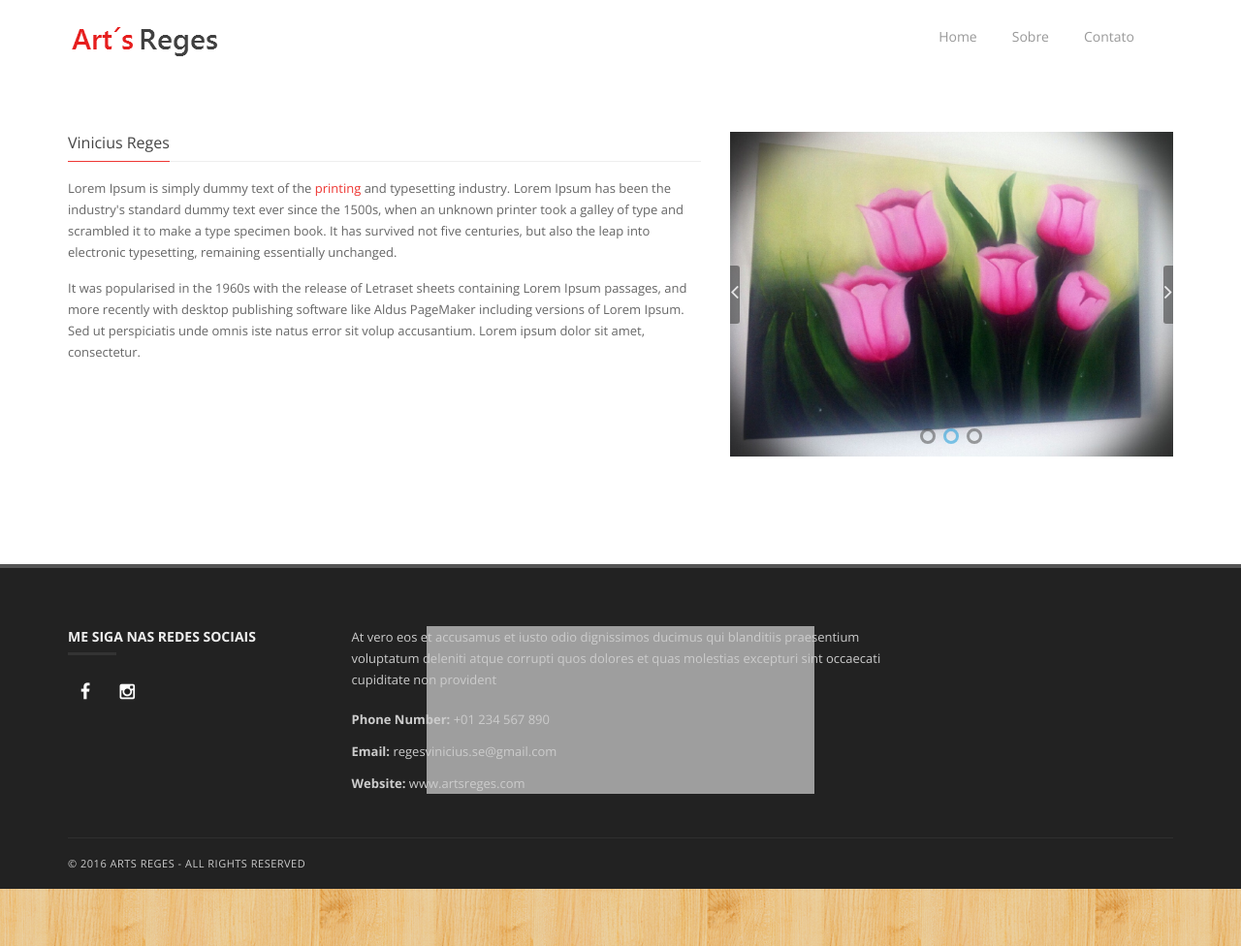
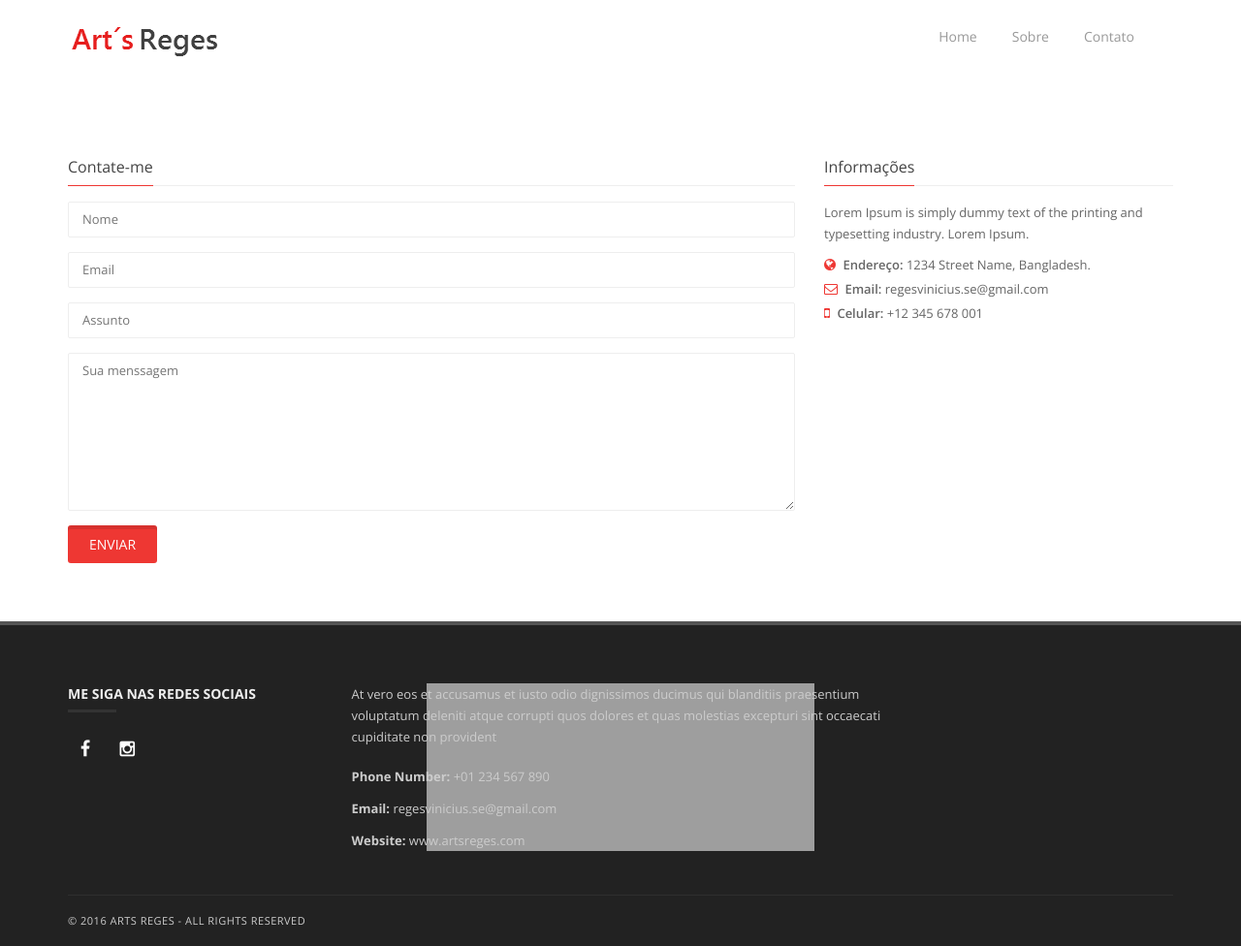
Before and after one commit to ArtsRegis/artsregis.github.io, a Jekyll site: the page contato.html, which Jekyll copies as it is, in a window 1280 px wide and 976 px high. Shown: the whole window at 97% size. Built offline with Jekyll 4.4.1, drawn with Linux system fonts in a browser that asks for light colours.

Commit message:
Correções de nomeclatura nas páginas

```diff
--- a/about.html
+++ b/contato.html
@@ -22,7 +22,7 @@
 <!-- CSS  -->
 <link rel="stylesheet" href="http://artreges.com/asset/css/bootstrap.min.css" type="text/css" media="screen">
 <link rel="stylesheet" href="css/font-awesome.min.css" type="text/css" media="screen">
-<link rel="stylesheet" type="text/css" href="http://artreges.com/css/slicknav.css" media="screen">
+<link rel="stylesheet" type="text/css" href="{{ site.baseurl }}{{ site.baseurl }}{{ site.baseurl }}css/slicknav.css" media="screen">
 <link rel="stylesheet" type="text/css" href="http://artreges.com/css/style.css" media="screen">
 <link rel="stylesheet" type="text/css" href="http://artreges.com/css/responsive.css" media="screen">
 <link rel="stylesheet" type="text/css" href="http://artreges.com/css/colors/red.css" title="red" media="screen" />
@@ -44,6 +44,7 @@
 <script type="text/javascript" src="http://artreges.com/js/jquery.nicescroll.min.js"></script>
 <script type="text/javascript" src="http://artreges.com/js/jquery.parallax.js"></script>
 <script type="text/javascript" src="http://artreges.com/js/jquery.slicknav.js"></script>
+
 
   <!--[if IE 8]><script src="http://html5shiv.googlecode.com/svn/trunk/html5.js"></script><![endif]-->
   <!--[if lt IE 9]><script src="http://html5shiv.googlecode.com/svn/trunk/html5.js"></script><![endif]-->
@@ -68,69 +69,100 @@
               <i class="fa fa-bars"></i>
             </button>
             <!-- End Toggle Nav Link For Mobiles -->
-            <a class="navbar-brand" href="http://artreges.com/index.html"><img alt="" src="http://artreges.com/images/art-reges.png"></a>
+            <a class="navbar-brand" href="home.html"><img alt="" src="http://artreges.com/images/art-reges.png"></a>
           </div>
           <div class="navbar-collapse collapse">
 
             <!-- Start Navigation List -->
 			<ul class="nav navbar-nav navbar-right">
-				<li><a href="http://artreges.com/index.html">Home</a></li>
-				<li><a href="http://artreges.com/about.html">Sobre</a></li>
-				<li><a href="http://artreges.com/contact.html">Contato</a></li>
+				<li><a href="http://artreges.com/home.html">Home</a></li>
+				<li><a href="http://artreges.com/sobre.html">Sobre</a></li>
+				<li><a href="http://artreges.com/contato.html">Contato</a></li>
 			</ul>
+            <!-- End Navigation List -->
 
           </div>
         </div>
 
         <!-- Mobile Menu Start -->
-		<ul class="wpb-mobile-menu">
-			<li><a href="http://artreges.com/index.html">Home</a></li>
-			<li><a href="http://artreges.com/about.html">Sobre</a></li>
-			<li><a href="http://artreges.com/contact.html">Contato</a></li>
-		</ul>
+        <ul class="wpb-mobile-menu">
+          	<li><a href="http://artreges.com/home.html">Home</a></li>
+			<li><a href="http://artreges.com/sobre.html">Sobre</a></li>
+			<li><a href="http://artreges.com/contato.html">Contato</a></li>
+        </ul>
 
       </div>
-      <!-- End Header ( Logo & Naviagtion ) -->
 
     </header>
+    <!-- End Header -->
 
     <!-- Start Content -->
     <div id="content">
       <div class="container">
-        <div class="page-content">
 
+      	<div class="hr1" style="margin-bottom:100px;"></div>
 
-          <div class="row">
+        <div class="row">
 
-            <div class="col-md-7">
+          <div class="col-md-8">
 
-              <!-- Classic Heading -->
-              <h4 class="classic-title"><span>Vinicius Reges</span></h4>
+            <!-- Classic Heading -->
+            <h4 class="classic-title"><span>Contate-me</span></h4>
 
-              <!-- Some Text -->
-              <p>Lorem Ipsum is simply dummy text of the <a title="Simple Tooltip" href="#" class="itl-tooltip" data-placement="top">printing</a> and typesetting industry. Lorem Ipsum has been the industry's standard dummy text ever since the 1500s, when an unknown printer took a galley of type and scrambled it to make a type specimen book. It has survived not five centuries, but also the leap into electronic typesetting, remaining essentially unchanged.</p>
-              <p>It was popularised in the 1960s with the release of Letraset sheets containing Lorem Ipsum passages, and more recently with desktop publishing software like Aldus PageMaker including versions of Lorem Ipsum. Sed ut perspiciatis unde omnis iste natus error sit volup accusantium. Lorem ipsum dolor sit amet, consectetur.</p>
+            <!-- Start Contact Form -->
+            <form role="form" action="http://formspree.io/regesvinicius.se@gmail.com"
+            	class="contact-form" id="contact-form" method="POST">
+              <div class="form-group">
+                <div class="controls">
+                  <input type="text" placeholder="Nome" name="name">
+                </div>
+              </div>
+              <div class="form-group">
+                <div class="controls">
+                  <input type="email" class="email" placeholder="Email" name="email">
+                </div>
+              </div>
+              <div class="form-group">
+                <div class="controls">
+                  <input type="text" class="requiredField" placeholder="Assunto" name="subject">
+                </div>
+              </div>
 
-            </div>
+              <div class="form-group">
 
-            <div class="col-md-5">
-
-              <!-- Start Touch Slider -->
-              <div class="touch-slider" data-slider-navigation="true" data-slider-pagination="true">
-                <div class="item"><img alt="" src="http://artreges.com/images/portfolio-1/portfolio_1.jpg"></div>
-                <div class="item"><img alt="" src="http://artreges.com/images/portfolio-1/portfolio_2.jpg"></div>
-                <div class="item"><img alt="" src="http://artreges.com/images/portfolio-1/portfolio_3.jpg"></div>
+                <div class="controls">
+                  <textarea rows="7" placeholder="Sua menssagem" name="message"></textarea>
+                </div>
               </div>
-              <!-- End Touch Slider -->
-
-            </div>
+              <button type="submit" id="submit" class="btn-system btn-large">Enviar</button>
+              <div id="success" style="color:#34495e;"></div>
+            </form>
+            <!-- End Contact Form -->
 
           </div>
 
-          <!-- Divider -->
-          <div class="hr1" style="margin-bottom:50px;"></div>
+          <div class="col-md-4">
+
+            <!-- Classic Heading -->
+            <h4 class="classic-title"><span>Informações</span></h4>
+
+            <!-- Some Info -->
+            <p>Lorem Ipsum is simply dummy text of the printing and typesetting industry. Lorem Ipsum.</p>
+
+            <!-- Divider -->
+            <div class="hr1" style="margin-bottom:10px;"></div>
+
+            <!-- Info - Icons List -->
+            <ul class="icons-list">
+              <li><i class="fa fa-globe">  </i> <strong>Endereço:</strong> 1234 Street Name, Bangladesh.</li>
+              <li><i class="fa fa-envelope-o"></i> <strong>Email:</strong> regesvinicius.se@gmail.com</li>
+              <li><i class="fa fa-mobile"></i> <strong>Celular:</strong> +12 345 678 001</li>
+            </ul>
+
+          </div>
 
         </div>
+
       </div>
     </div>
     <!-- End content -->
@@ -148,7 +180,7 @@
 								Me siga nas redes sociais<span class="head-line"></span>
 							</h4>
 							<ul class="social-icons">
-								<li><a class="facebook" href="#"><i class="fa fa-facebook"></i></a></li>
+								<li><a class="facebook" href="https://www.facebook.com/vinicius.regesdossantos" target="_blank"><i class="fa fa-facebook"></i></a></li>
 								<li><a class="instgram" href="#"><i class="fa fa-instagram"></i></a></li>
 							</ul>
 						</div>
@@ -182,15 +214,15 @@
 						</div>
 					</div>
 				</div>
+				<!-- End Copyright -->
 
 			</div>
 		</footer>
+    <!-- End Footer -->
 
   </div>
   <!-- End Container -->
 
-  <script type="text/javascript" src="http://artreges.com/js/script.js"></script>
-
 </body>
 
 </html>
```
Also changed, not shown: other parts of contato.html (+2 -2 lines), home.html (renamed from index.html, +8 -8 lines), sobre.html (renamed from contact.html, +30 -64 lines), images/portfolio-1/portfolio_16.jpg.
